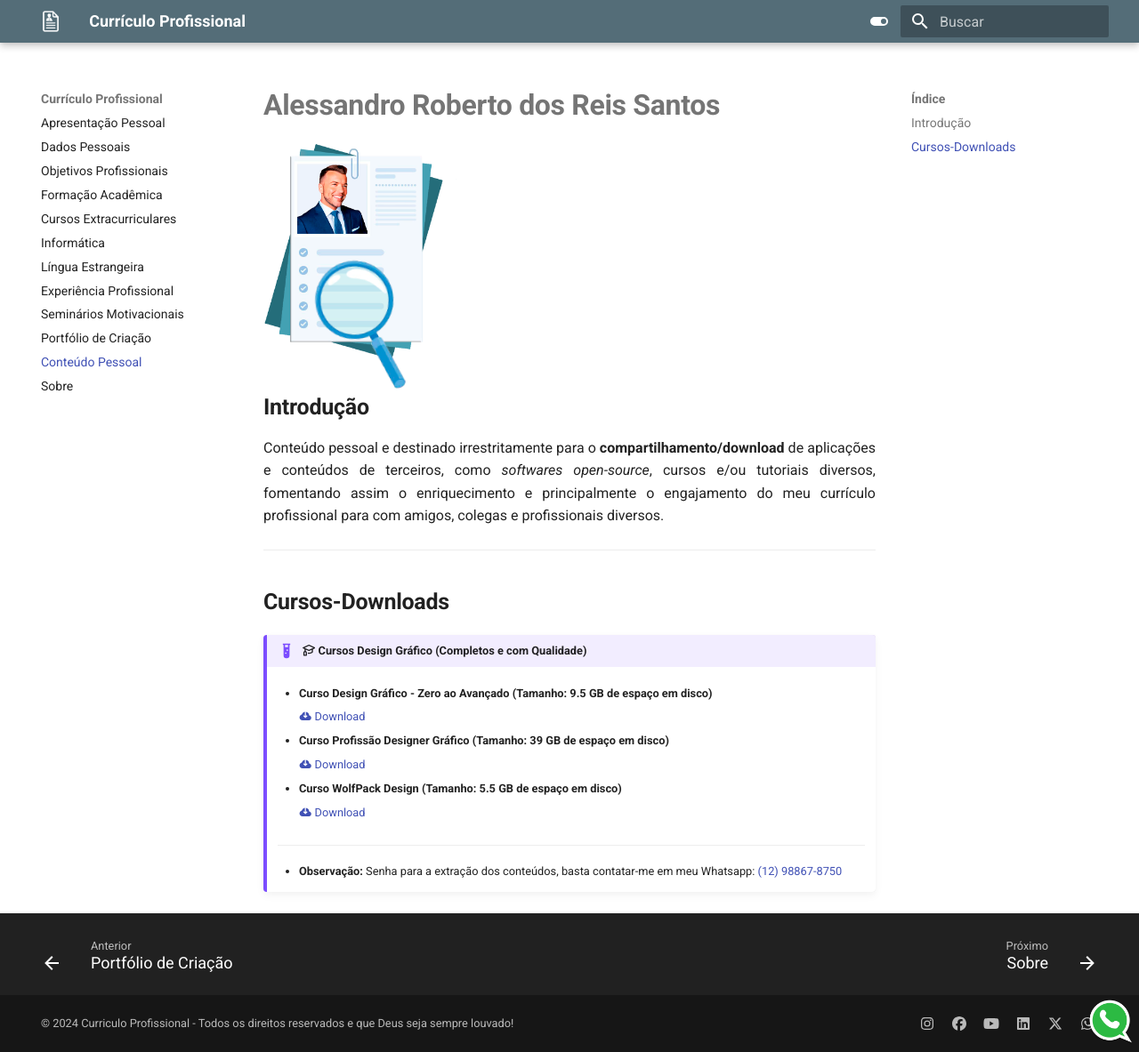
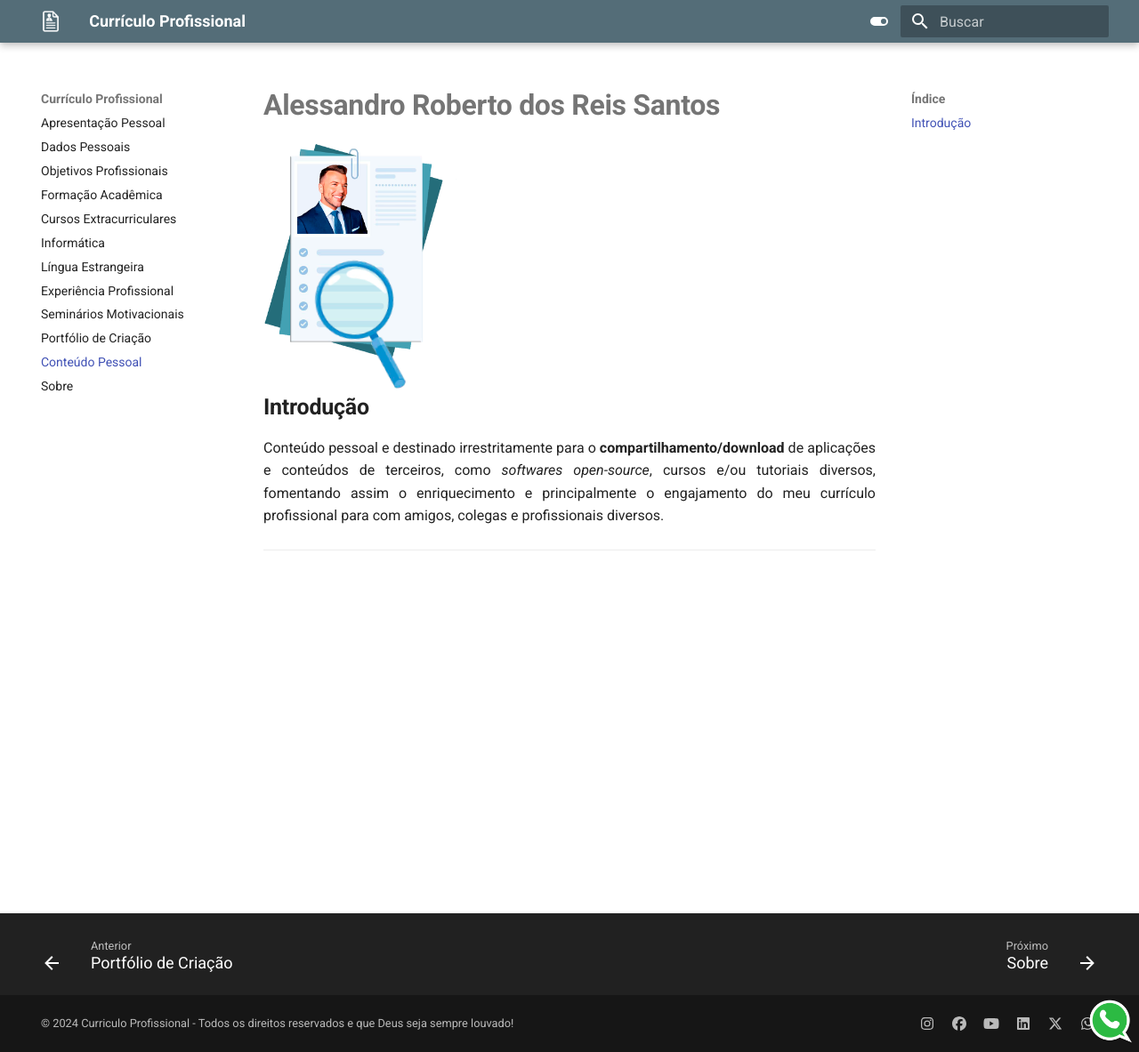
Before and after one commit to arrs82/curriculo, an MkDocs documentation site: the page built from docs/conteudo-pessoal.md, in a window 1280 px wide and 1183 px high. Shown: the whole window at 89% size. Built offline with MkDocs 1.6.1 and Material for MkDocs 9.7.7, drawn with Linux system fonts in a browser that asks for light colours; nearby versions of some CDN libraries.

Commit message:
Design Gráfico

```diff
--- a/docs/conteudo-pessoal.md
+++ b/docs/conteudo-pessoal.md
@@ -6,24 +6,6 @@
 
 <p style="text-align: justify;">Conteúdo pessoal e destinado irrestritamente para o <strong>compartilhamento/download</strong> de aplicações e conteúdos de terceiros, como <I>softwares open-source</I>, cursos e/ou tutoriais diversos, fomentando assim o enriquecimento e principalmente o engajamento do meu currículo profissional para com amigos, colegas e profissionais diversos.</p>
 ---
-## **Cursos-Downloads**
-
-!!! Example ":octicons-mortar-board-16: Cursos Design Gráfico (Completos e com Qualidade)"
-
-    * **Curso Design Gráfico - Zero ao Avançado (Tamanho: 9.5 GB de espaço em disco)**
-
-        [:material-cloud-download: Download](https://brazilcus-my.sharepoint.com/personal/lojadigitalmidia_onedrive5tb_net/_layouts/15/download.aspx?SourceUrl=%2Fpersonal%2Flojadigitalmidia%5Fonedrive5tb%5Fnet%2FDocuments%2FCursos%2FCursos%20Design%20Gr%C3%A1fico%2FCurso%20Design%20Gr%C3%A1fico%20%2D%209%2E5%20GB%2FCurso%20Design%20Gr%C3%A1fico%20%2D%20Zero%20ao%20Avan%C3%A7ado%2Erar){:download="Curso Design Gráfico - Zero ao Avançado"}
-
-    * **Curso Profissão Designer Gráfico (Tamanho: 39 GB de espaço em disco)**
-
-        [:material-cloud-download: Download](https://brazilcus-my.sharepoint.com/personal/lojadigitalmidia_onedrive5tb_net/_layouts/15/download.aspx?SourceUrl=%2Fpersonal%2Flojadigitalmidia%5Fonedrive5tb%5Fnet%2FDocuments%2FCursos%2FCursos%20Design%20Gr%C3%A1fico%2FCurso%20Profiss%C3%A3o%20Designer%20Gr%C3%A1fico%20%2D%2039%20GB%2FCurso%20Profiss%C3%A3o%20Designer%20Gr%C3%A1fico%2Erar){:download="Curso Profissão Designer Gráfico"}
-
-    * **Curso WolfPack Design (Tamanho: 5.5 GB de espaço em disco)**
-
-        [:material-cloud-download: Download](https://brazilcus-my.sharepoint.com/personal/lojadigitalmidia_onedrive5tb_net/_layouts/15/download.aspx?SourceUrl=%2Fpersonal%2Flojadigitalmidia%5Fonedrive5tb%5Fnet%2FDocuments%2FCursos%2FCursos%20Design%20Gr%C3%A1fico%2FCurso%20WolfPack%20Design%20%2D%205%2E5%20GB%2FCurso%20WolfPack%20Design%2Erar){:download="Curso WolfPack Design"}
-    ---
-    * **Observação:** Senha para a extração dos conteúdos, basta contatar-me em meu Whatsapp: <a href="https://wa.me/12988678750" target="_blank">(12) 98867-8750</a>
-
 <!-- Ícone Whatsapp. -->
 <!DOCTYPE html>
 <html lang="pt-br">
```
Also changed, not shown: docs/formacao-academica.md (+62 -3 lines), docs/assets/images/senac-logo.png (added), 3 other files.
